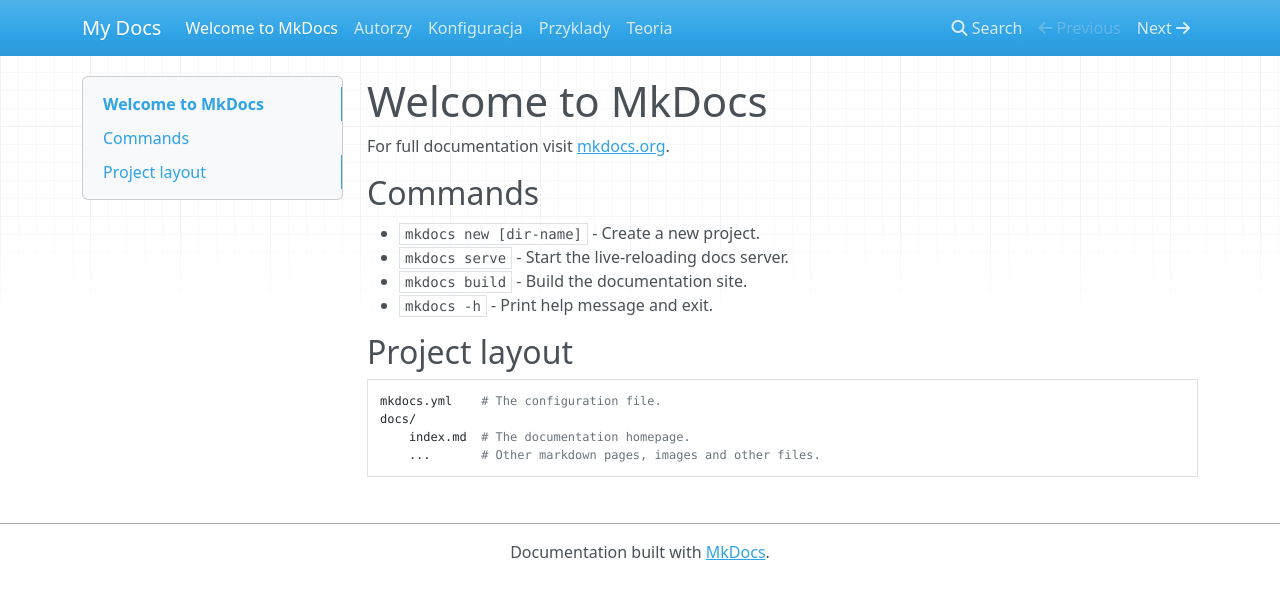
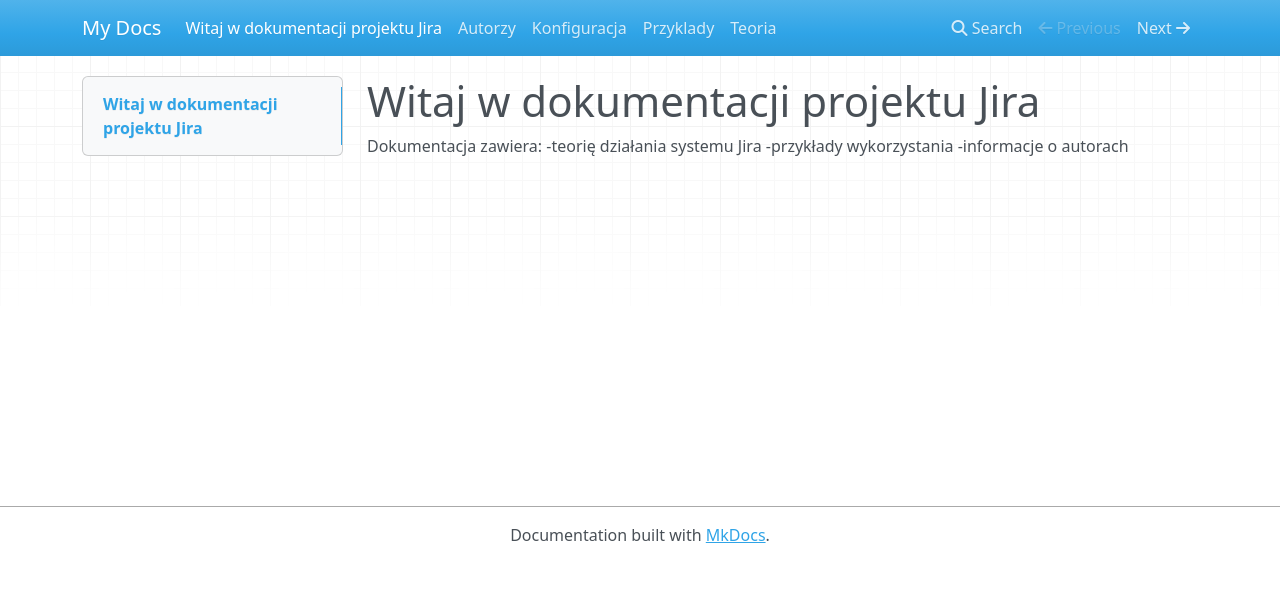
Before and after one commit to Paulinal56/jira-projekt-dev, an MkDocs documentation site: the page built from docs/index.md, in a window 1280 px wide. Shown: the top 599 px of the page. Built offline with MkDocs 1.6.1, drawn with Linux system fonts in a browser that asks for light colours; nearby versions of some CDN libraries.

Commit message:
dod. podstawową strukturę dokumentacji i trochę treści

```diff
--- a/docs/index.md
+++ b/docs/index.md
@@ -1,17 +1,6 @@
-# Welcome to MkDocs
+# Witaj w dokumentacji projektu Jira
 
-For full documentation visit [mkdocs.org](https://www.mkdocs.org).
-
-## Commands
-
-* `mkdocs new [dir-name]` - Create a new project.
-* `mkdocs serve` - Start the live-reloading docs server.
-* `mkdocs build` - Build the documentation site.
-* `mkdocs -h` - Print help message and exit.
-
-## Project layout
-
-    mkdocs.yml    # The configuration file.
-    docs/
-        index.md  # The documentation homepage.
-        ...       # Other markdown pages, images and other files.
+Dokumentacja zawiera:
+-teorię działania systemu Jira
+-przykłady wykorzystania
+-informacje o autorach
```
Also changed, not shown: docs/jira-projekt/mkdocs.yml (added, +10 -0 lines).
